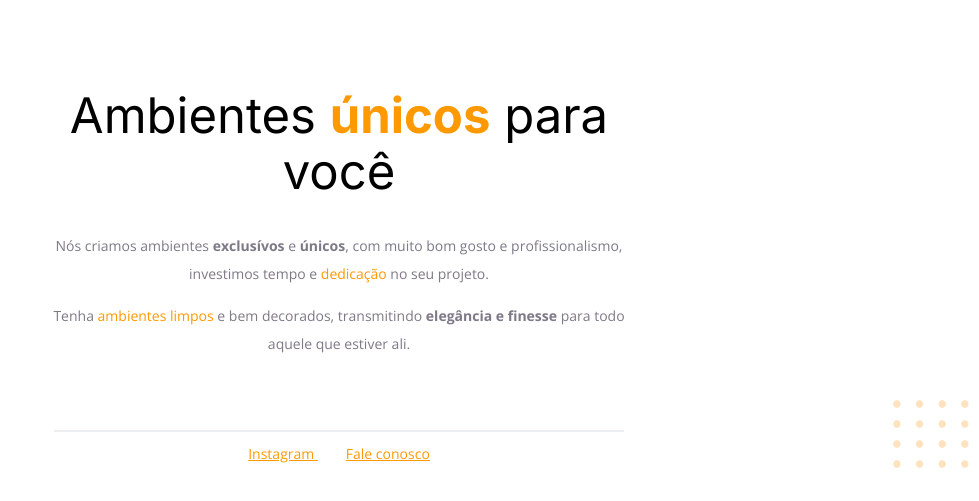
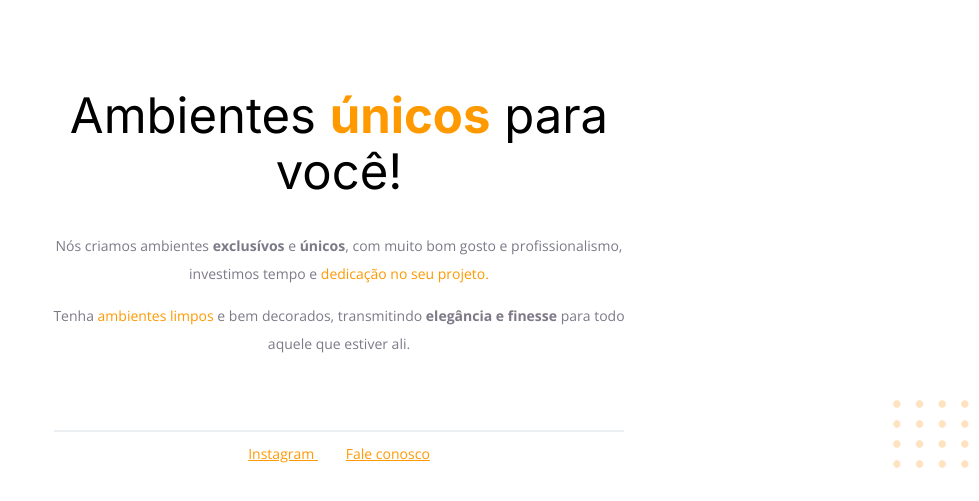
Before and after one commit to Nouthy/BUG-CORRIGIDO, a plain HTML site: page index.html in a window 1280 px wide. Shown: the part 322-823 px from the top of the page, without its empty margins (301-1280 px from the left). Drawn offline with nearby package versions, Linux system fonts and the light colour scheme.

Commit message:
Update index.html

```diff
--- a/index.html
+++ b/index.html
@@ -15,6 +15,8 @@
     />
 
     <link rel="stylesheet" href="style.css" />
+
+    <!-- eu mandei duas vezes o mesmo arquivo, este e da correção do bug-->
   </head>
 
   <!-- Tag <body> é o corpo do documento, onde tem as informações que serão mostradas. -->
@@ -25,11 +27,11 @@
             src="https://i.imgur.com/od6AoZ8.jpg"
             alt="Desenho de uma pessoa vestindo camisa amarela em uma sala com móveis" />
 
-          <h1>Ambientes <span>únicos</span> para você</h1>
+          <h1>Ambientes <span>únicos</span> para você!</h1>
           <p>
             Nós criamos ambientes <strong>exclusívos</strong> e <strong>únicos</strong>,
             com muito bom gosto e profissionalismo,
-            investimos tempo e <span>dedicação</span> no seu projeto.
+            investimos tempo e <span>dedicação no seu projeto.</span>
           </p>
 
           <p>
```
